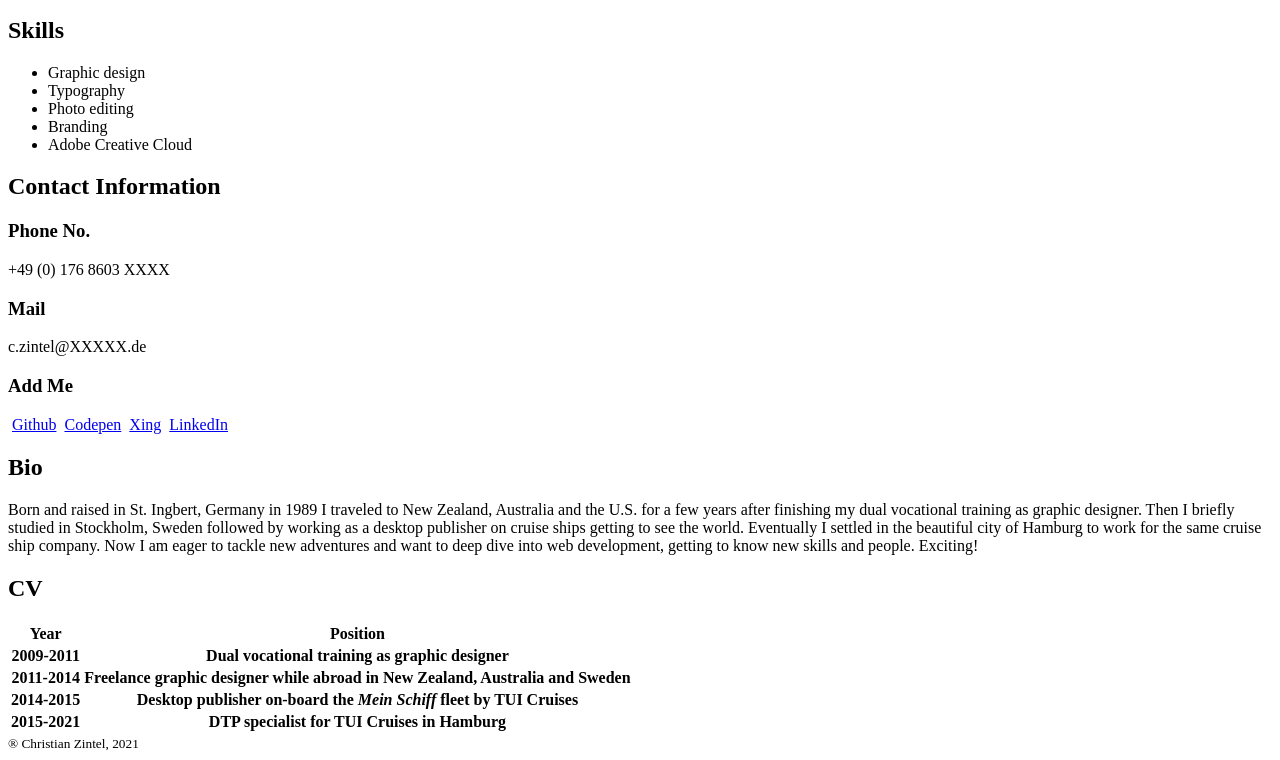
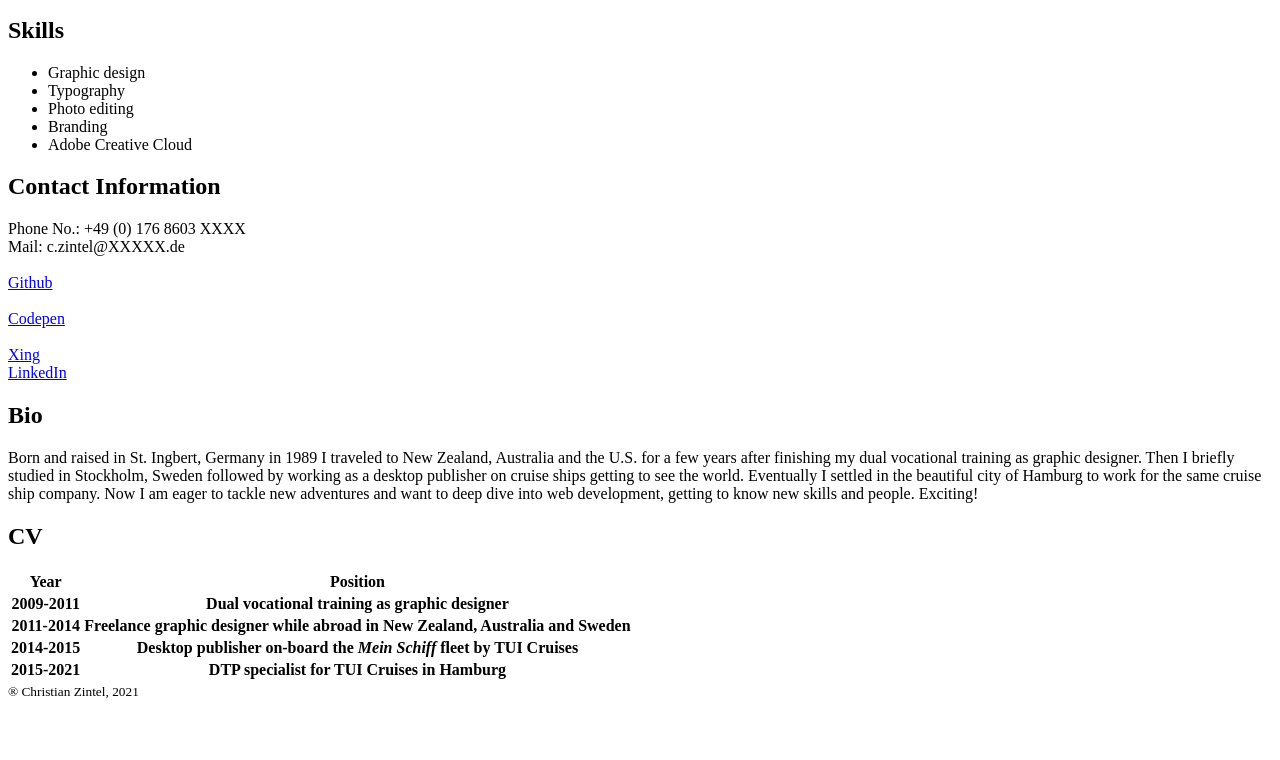
Before and after one commit to czintel/personal-website-test, a plain HTML site: page index.html in a window 1280 px wide. Shown: the part 746-1506 px from the top of the page. After the commit the page ends 1454 px from the top, so only its background shows below. Drawn offline with Linux system fonts and the light colour scheme.

Commit message:
Add minor changes

```diff
--- a/index.html
+++ b/index.html
@@ -45,21 +45,18 @@
       </section>
       <section id="contact">
         <h2>Contact Information</h2>
-        <h3>Phone No.</h3>
-        <p>+49 (0) 176 8603 XXXX</p>
-        <h3>Mail</h3>
-        <p>c.zintel@XXXXX.de</p>
-        <h3>Add Me</h3>
-        <img src="" alt="" />
-        <a href="https://github.com/czintel">Github</a>
-        <img src="" alt="" />
-        <a href="https://codepen.io/czintel">Codepen</a>
-        <img src="" alt="" />
+        Phone No.: +49 (0) 176 8603 XXXX <br />
+        Mail: c.zintel@XXXXX.de<br />
+        <img src="" alt="" /><br />
+        <a href="https://github.com/czintel">Github</a><br />
+        <img src="" alt="" /><br />
+        <a href="https://codepen.io/czintel">Codepen</a><br />
+        <img src="" alt="" /><br />
         <a href="https://www.xing.com/profile/Christian_Zintel2/cv">Xing</a>
-        <img src="" alt="" />
+        <img src="" alt="" /><br />
         <a href="https://www.linkedin.com/in/christian-zintel-0081b0206"
           >LinkedIn</a
-        >
+        ><br />
       </section>
       <section id="bio">
         <h2>Bio</h2>
```
